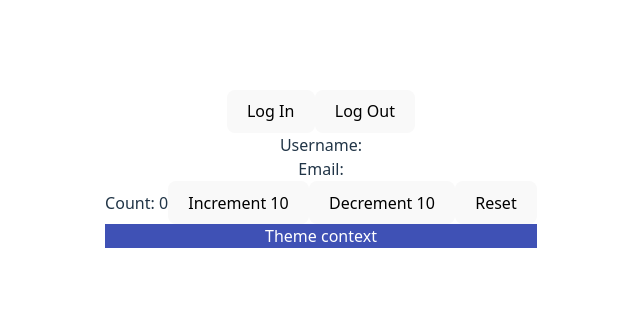
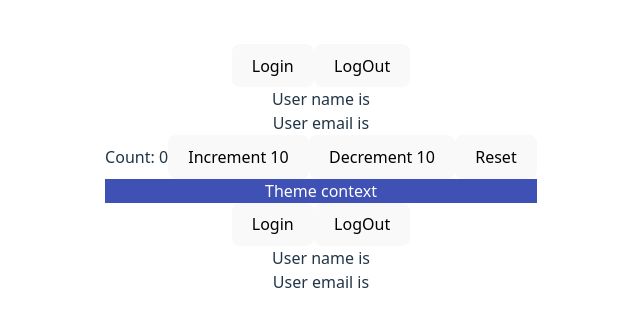
Before and after one commit to Eve0119/myReactApp, a React (Vite) app: page / in a window 1280 px wide. Shown: the part 231-558 px from the top of the page, without its empty margins (319-959 px from the left). Built offline with nearby package versions, Linux system fonts and the light colour scheme.

Commit message:
userContext

```diff
--- a/src/App.tsx
+++ b/src/App.tsx
@@ -9,10 +9,12 @@
 import { Input } from "./components/Input.tsx";
 import { Container } from "./components/Container.tsx";
 import { LoggedIn } from "./components/state/LoggedIn.tsx";
-import { User } from "./components/state/User.tsx";
+//import { User } from "./components/state/User.tsx";
 import { Counter } from "./components/state/Counter.tsx";
 import { ThemeContextProvider } from "./components/context/ThemeContext.tsx";
 import { Box } from "./components/context/Box.tsx";
+import { User } from "./components/context/User.tsx";
+import { UserContextProvider } from "./components/context/UserContext.tsx";
 
 function App() {
   const personName = {
@@ -47,6 +49,11 @@
           <Box />
         </ThemeContextProvider>
       </div>
+      <div>
+        <UserContextProvider>
+          <User></User>
+        </UserContextProvider>
+      </div>
     </>
   );
 }
--- /dev/null
+++ b/src/components/context/User.tsx
@@ -0,0 +1,27 @@
+import { useContext } from "react";
+import { UserContext } from "./UserContext";
+
+export const User = () => {
+  const userContext = useContext(UserContext);
+  const handleLogin = () => {
+    if (userContext) {
+      userContext.setUser({
+        name: "Eve",
+        email: "eve_example@email.com",
+      });
+    }
+  };
+  const handleLogout = () => {
+    if (userContext) {
+      userContext.setUser(null);
+    }
+  };
+  return (
+    <div>
+      <button onClick={handleLogin}>Login</button>
+      <button onClick={handleLogout}>LogOut</button>
+      <div>User name is {userContext?.user?.name}</div>
+      <div>User email is {userContext?.user?.email}</div>
+    </div>
+  );
+};
--- /dev/null
+++ b/src/components/context/UserContext.tsx
@@ -0,0 +1,26 @@
+import { useState, createContext } from "react";
+
+export type AuthUser = {
+  name: string;
+  email: string;
+};
+
+type UserContextType = {
+  user: AuthUser | null;
+  setUser: React.Dispatch<React.SetStateAction<AuthUser | null>>;
+};
+
+type UserContextProviderProps = {
+  children: React.ReactNode;
+};
+
+export const UserContext = createContext<UserContextType | null>(null);
+
+export const UserContextProvider = ({ children }: UserContextProviderProps) => {
+  const [user, setUser] = useState<null | AuthUser>(null);
+  return (
+    <UserContext.Provider value={{ user, setUser }}>
+      {children}
+    </UserContext.Provider>
+  );
+};
```
